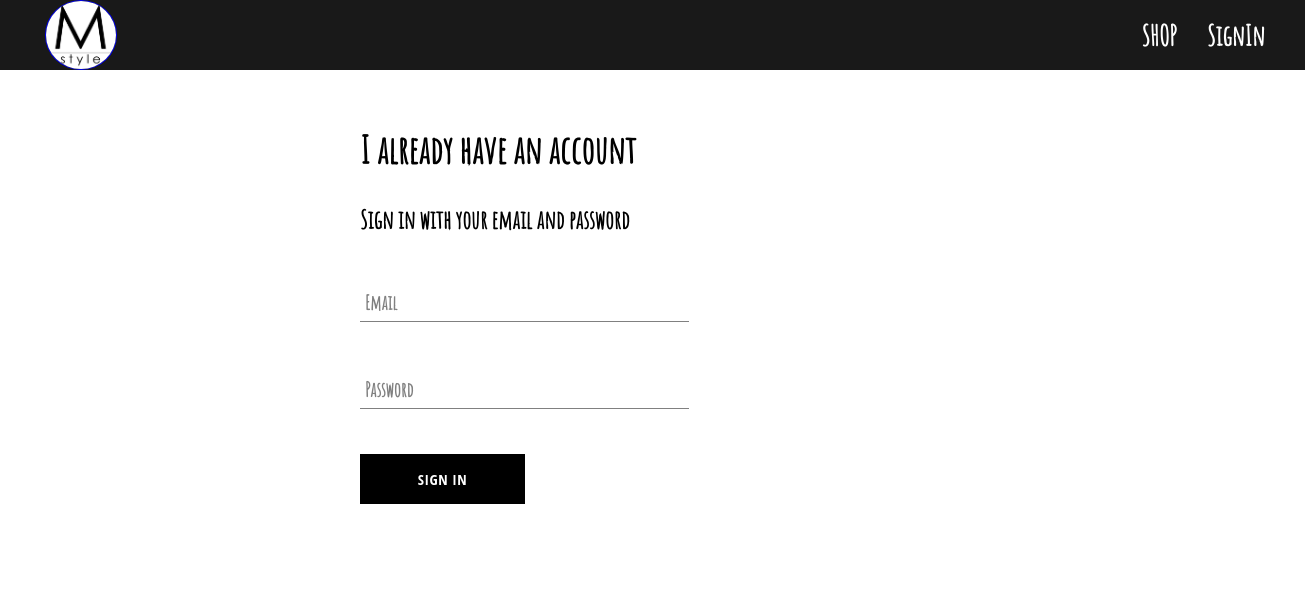
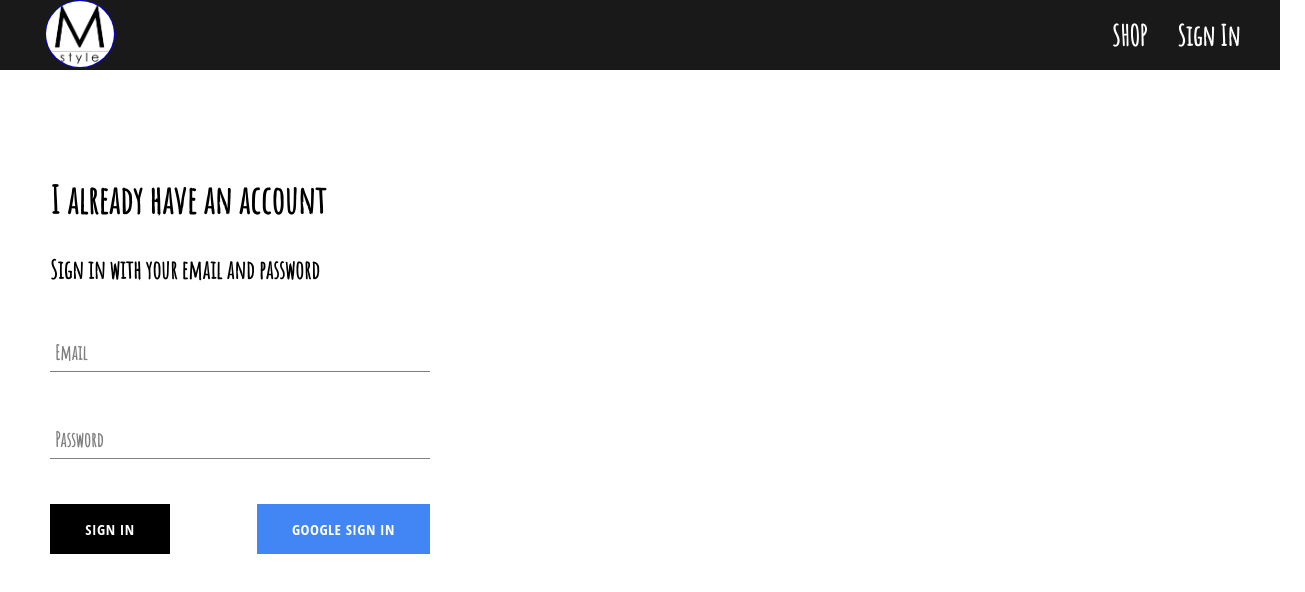
Before and after one commit to mahadevan028/MyStyle, a React (Create React App) app: page /user in a window 1280 px wide. Shown: the top 592 px of the page, 1305 px wide, since content can reach past the window. Built offline with nearby package versions, Linux system fonts and the light colour scheme; no server answers.

Commit message:
added google authentication using firebase

```diff
--- a/package.json
+++ b/package.json
@@ -7,6 +7,7 @@
     "@testing-library/react": "^11.2.7",
     "@testing-library/user-event": "^12.8.3",
     "firebase": "^8.6.7",
+    "font-awesome": "^4.7.0",
     "node-sass": "^6.0.0",
     "react": "^17.0.2",
     "react-dom": "^17.0.2",
--- a/src/App.css
+++ b/src/App.css
@@ -6,3 +6,7 @@ body{
 a{
     text-decoration: none;
 }
+
+* {
+  box-sizing: border-box;
+}
--- a/src/App.js
+++ b/src/App.js
@@ -5,18 +5,43 @@ import {Route} from 'react-router-dom';
 import ShopPage from './components/shoppage-component/shoppage.jsx';
 import Navigation from './components/navigation-component/navigation.jsx';
 import UserPage from './components/userpage-component/userpage.jsx';
+import {auth} from './firebase/firebase.utils.js'
 
 
-function App() {
-  return (
-    <div>
-       <Navigation/>
-      <Route exact path='/' component={HomePage}/>
-      <Route  exact path='/shop' component={ShopPage}/>
-      <Route exact path='/user' component={UserPage}/>
+class App extends React.Component {
+  constructor(){
+    super();
+    this.state = {
+      currentUser:null
+    }
+  }
 
-    </div>
-  );
+  unsubscribeFromAuth = null;
+
+  componentDidMount(){
+    this.unsubscribeFromAuth = auth.onAuthStateChanged((user) => {
+      this.setState({
+        currentUser:user
+      })
+      console.log(user)
+    })
+  }
+
+  componentWillUnmount(){
+    this.unsubscribeFromAuth();
+  }
+
+  render() {
+    return (
+      <div>
+        <Navigation currentUser={this.state.currentUser}/>
+        <Route exact path='/' component={HomePage} />
+        <Route  path='/shop' component={ShopPage} />
+        <Route  path='/user' component={UserPage} />
+
+      </div>
+    );
+  }
 }
 
 export default App;
--- a/src/components/custom-button-component/custom-button.jsx
+++ b/src/components/custom-button-component/custom-button.jsx
@@ -2,10 +2,10 @@ import React from 'react';
 
 import './custom-button.scss'
 
-const CustomButton = ({children, ...otherCutomButtonProps}) => {
+const CustomButton = ({children, isGoogleSignIn, ...otherCutomButtonProps}) => {
 
     return(
-        <button className="custom-button" {...otherCutomButtonProps}>
+        <button className={`${isGoogleSignIn ? 'google-button' : ''} custom-button`} {...otherCutomButtonProps}>
           {children}
         </button>
     )
--- a/src/components/custom-button-component/custom-button.scss
+++ b/src/components/custom-button-component/custom-button.scss
@@ -1,5 +1,5 @@
 .custom-button {
-    min-width: 165px;
+    min-width: 120px;
     width: auto;
     height: 50px;
     letter-spacing: 0.5px;
@@ -19,4 +19,15 @@
       color: black;
       border: 1px solid black;
     }
+
+    &.google-button{
+      background-color:#4285f4;
+      color: white;
+
+       &:hover{
+         background-color: white;
+         color: black;
+       }
+    }
+
   }
--- a/src/components/navigation-component/navigation.jsx
+++ b/src/components/navigation-component/navigation.jsx
@@ -2,8 +2,9 @@ import React from 'react';
 import { Link} from 'react-router-dom';
 import './navigation.scss';
 import Logo from '../../assets/MyStyleLogo.jpg';
+import {auth} from '../../firebase/firebase.utils.js';
 
-const navigation = () => {
+const navigation = ({currentUser}) => {
 
     return (
         <div className='header'>
@@ -14,12 +15,15 @@ const navigation = () => {
               <Link exact  className="option"  to="/shop">
               SHOP
               </Link>
-              {/* <Link className = "option" to="/shop"> */}
-              {/* CONTACT */}
-              {/* </Link> */}
-              <Link exact className="option"  to="/user">
-              SignIn
-              </Link>
+                {currentUser ?
+                <div className="option" onClick={() => auth.signOut()}>Sign Out</div>
+                :
+                <Link className="option" to="/user">
+                        Sign In
+                </Link>
+
+                }
+
           </div>
         </div>
 
--- a/src/components/navigation-component/navigation.scss
+++ b/src/components/navigation-component/navigation.scss
@@ -1,6 +1,6 @@
 .header {
     height: 70px;
-    width: 100%;
+    width: 102%;
     display: flex;
     justify-content: space-between;
     margin-bottom: 25px;
--- a/src/components/signin-component/signin.jsx
+++ b/src/components/signin-component/signin.jsx
@@ -3,6 +3,7 @@ import React from 'react';
 import './signin.scss';
 import FormInput from '../form-input-component/form-input.jsx';
 import CustomButton from '../custom-button-component/custom-button.jsx';
+import {signInWithGoogle} from '../../firebase/firebase.utils.js';
 
 class SignIn extends React.Component{
  constructor(){
@@ -47,7 +48,11 @@ class SignIn extends React.Component{
 
                  <FormInput label="Password" type="password" name="password" value={this.state.password} onChange={this.handleChange} required/>
 
-                 <CustomButton type="submit"  > Sign In</CustomButton>
+                 <div className="button-group">
+                 <span> <CustomButton type="submit"  > Sign In</CustomButton>  </span>
+                 <span> <CustomButton   isGoogleSignIn onClick={signInWithGoogle}>Google Sign In </CustomButton></span>
+                </div>
+
              </form>
 
          </div>
--- a/src/components/signin-component/signin.scss
+++ b/src/components/signin-component/signin.scss
@@ -1,11 +1,40 @@
 .signin{
-    padding-left: 360px;
-    width: 25%;
+    width: 380px;
     display: flex;
     flex-direction: column;
-}
+
 
 .text-bolder{
     font-weight: bolder;
     font-size: 25px;
 }
+
+.button-group{
+    display: flex;
+    justify-content: space-between;
+}
+
+// .googleSignIn{
+//     min-width: 120px;
+//     width: auto;
+//     height: 50px;
+//     letter-spacing: 0.5px;
+//     line-height: 50px;
+//     padding: 0 35px 0 35px;
+//     font-size: 15px;
+//     background-color: lightseagreen;
+//     color: white;
+//     text-transform: uppercase;
+//     font-family: 'Open Sans Condensed';
+//     font-weight: bolder;
+//     border: none;
+//     cursor: pointer;
+
+//     &:hover {
+//         background-color: white;
+//         color: black;
+//         border: 1px solid black;
+//       }
+//     }
+
+}
--- a/src/components/userpage-component/userpage.scss
+++ b/src/components/userpage-component/userpage.scss
@@ -0,0 +1,3 @@
+.userpage{
+    padding: 50px;
+}
--- /dev/null
+++ b/src/firebase/firebase.utils.js
@@ -0,0 +1,27 @@
+import firebase from 'firebase/app';
+import 'firebase/auth';
+import 'firebase/database';
+
+const firebaseConfig = {
+    apiKey: "AIzaSyCUb7rrpKc0_-VTkRThJofVXyEpI1MFpuU",
+    authDomain: "mystyle-db-27406.firebaseapp.com",
+    projectId: "mystyle-db-27406",
+    storageBucket: "mystyle-db-27406.appspot.com",
+    messagingSenderId: "285025389621",
+    appId: "1:285025389621:web:d38cc8fd711259fe7ff57c",
+    measurementId: "G-M4749G6VN0"
+  };
+
+  firebase.initializeApp(firebaseConfig);
+
+  export const auth = firebase.auth();
+//   export const firestore = firebase.firestore();
+
+  var provider = new firebase.auth.GoogleAuthProvider();
+  provider.setCustomParameters({
+    'prompt': 'select_account'
+  });
+
+  export const signInWithGoogle = () => firebase.auth().signInWithPopup(provider)
+
+  export default firebase;
--- a/src/index.js
+++ b/src/index.js
@@ -2,6 +2,7 @@ import React from 'react';
 import ReactDOM from 'react-dom';
 import './index.css';
 import App from './App';
+import 'font-awesome/css/font-awesome.min.css';
 import { BrowserRouter } from "react-router-dom";
 
 
```
Also changed, not shown: src/assets/search.png (added), 1 other file (tests, documents, lock files or other folders).
